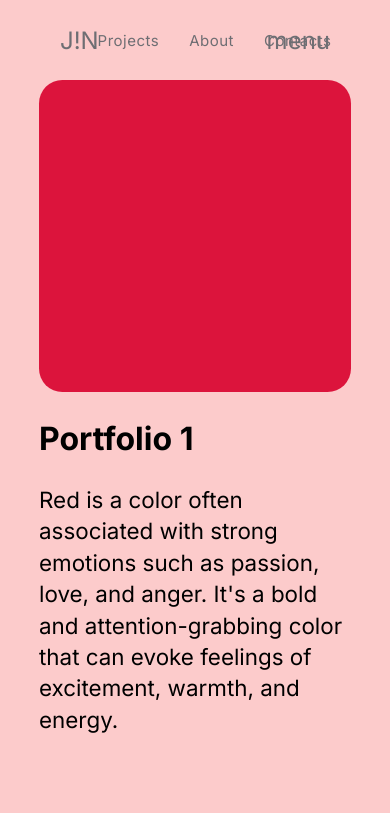
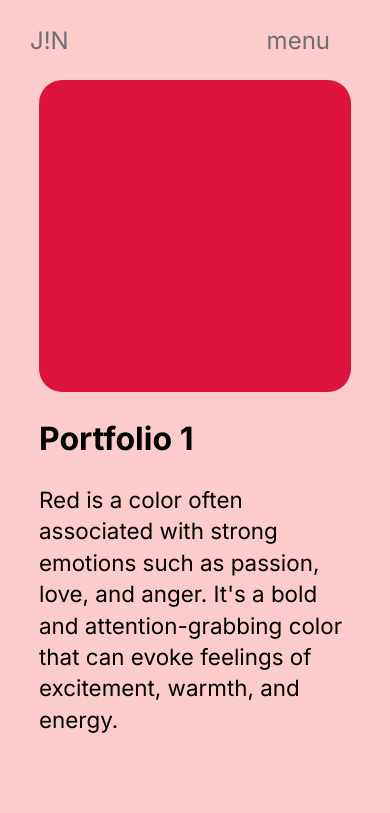
Before and after one commit to thefigtree/portfolio_24_03_11, a Next.js app: page / in a window 390 px wide. Shown: the top 813 px of the page. Built offline with nearby package versions, Linux system fonts and the light colour scheme.

Commit message:
@media max 768: navigation

```diff
--- a/components/navigation/navigation.css
+++ b/components/navigation/navigation.css
@@ -32,3 +32,13 @@
   font-size: 15px;
   margin-left: 30px;
 }
+
+@media screen and (max-width: 768px) {
+  .logo {
+    left: 30px;
+  }
+
+  .menu {
+    display: none;
+  }
+}
```
